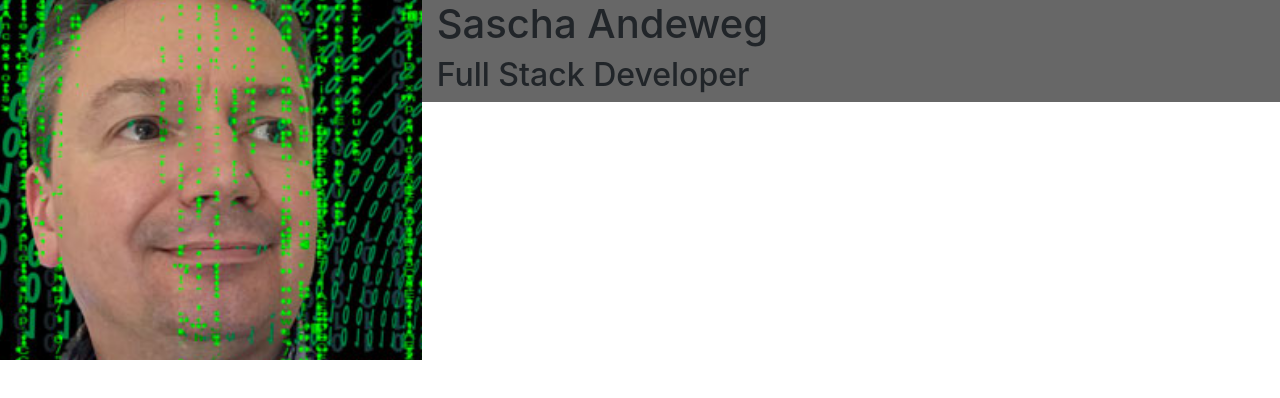
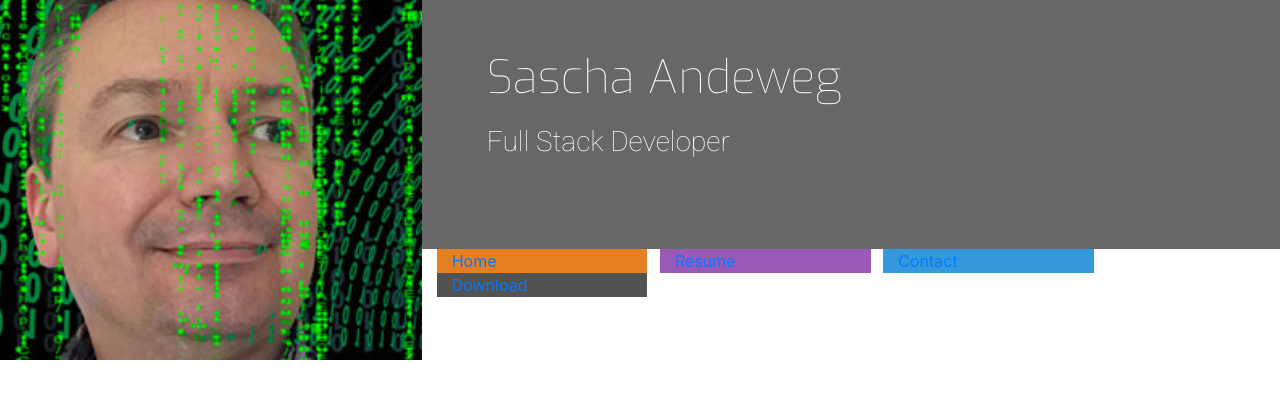
Before and after one commit to Andeweg01/UCD_resume, a plain HTML site: page index.html in a window 1280 px wide. Drawn offline with nearby package versions, Linux system fonts and the light colour scheme.

Commit message:
commit to test with changing margins in bootstrap css definition

```diff
--- a/assets/css/style.css
+++ b/assets/css/style.css
@@ -1,11 +1,32 @@
 @import url('https://fonts.googleapis.com/css?family=Roboto:100,100i,300,300i,400,400i,500,500i,700,700i|Exo:100,200,300,400,500,600,700');
 
-.bg-color-name-title{
+/*-------------------------------Colours */
+
+.bg-color-name-title {
     background-color: #676767;
 }
 
+.ui-menu-color-home {
+    background-color: #e67e22;
+}
+.ui-menu-color-resume {
+    background-color: #9b59b6;
+}
+.ui-menu-color-contact {
+    background-color: #3498db;
+}
+.ui-menu-color-download {
+    background-color: #525252;
+}
+
+/*-------------------------------Heading */
+
 header {
     margin: 0;
+}
+
+.heading {
+    margin-left: 50px;
 }
 
 .logo {
@@ -18,3 +39,21 @@ header {
     -moz-transition: all .5s ease-in-out;
     -webkit-transition: all .5s ease-in-out;
 }
+
+.name {
+    font-family: "Exo", sans-serif;
+    font-weight: 100;
+    font-size: 46px;
+    margin-top: 50px;
+    color: #fff;
+}
+
+.title {
+    font-family: "Roboto", sans-serif;
+    font-weight: 200;
+    font-size: 28px;
+    margin-top: 20px;
+    margin-bottom: 90px;
+    color: #fff;
+}
+/*------------------------------- */
--- a/index.html
+++ b/index.html
@@ -11,6 +11,7 @@
 		type="text/css" />
 	<link rel="stylesheet" href="assets/css/style.css" />
 </head>
+
 <body>
 	<header>
 		<div class="row">
@@ -18,8 +19,26 @@
 			<div class="col-md-8">
 				<div class="row bg-color-name-title">
 					<div class="col heading">
-                    <h1 class="name">Sascha Andeweg</h1>
-                    <h2 class="title">Full Stack Developer</h2>
+						<h1 class="name">Sascha Andeweg</h1>
+						<h2 class="title">Full Stack Developer</h2>
+					</div>
+				</div>
+				<div class="row">
+					<div class="col">
+                    <ul id="nav" class="list-inline">
+                    <li class="col-6 col-sm-3 ui-menu-color-home list-inline-item">
+                    <a href="#"><span>Home</span></a>
+                    </li>
+                    <li class="col-6 col-sm-3 ui-menu-color-resume list-inline-item">
+                    <a href="#"><span>Resume</span></a>
+                    </li>
+                    <li class="col-6 col-sm-3 ui-menu-color-contact list-inline-item">
+                    <a href="#"><span>Contact</span></a>
+                    </li>
+                    <li class="col-6 col-sm-3 ui-menu-color-download list-inline-item">
+                    <a href="#"><span>Download</span></a>
+                    </li>
+                    </ul>
 					</div>
 				</div>
 			</div>
```
